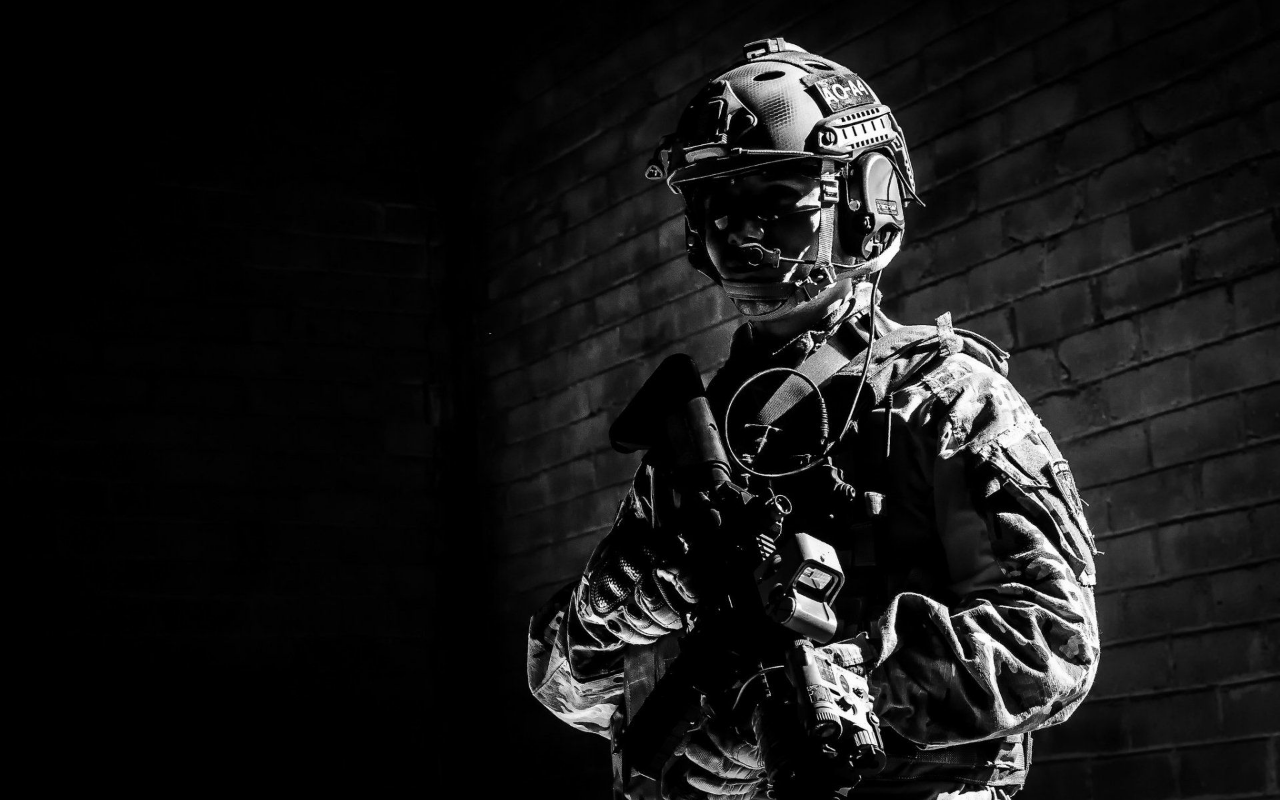
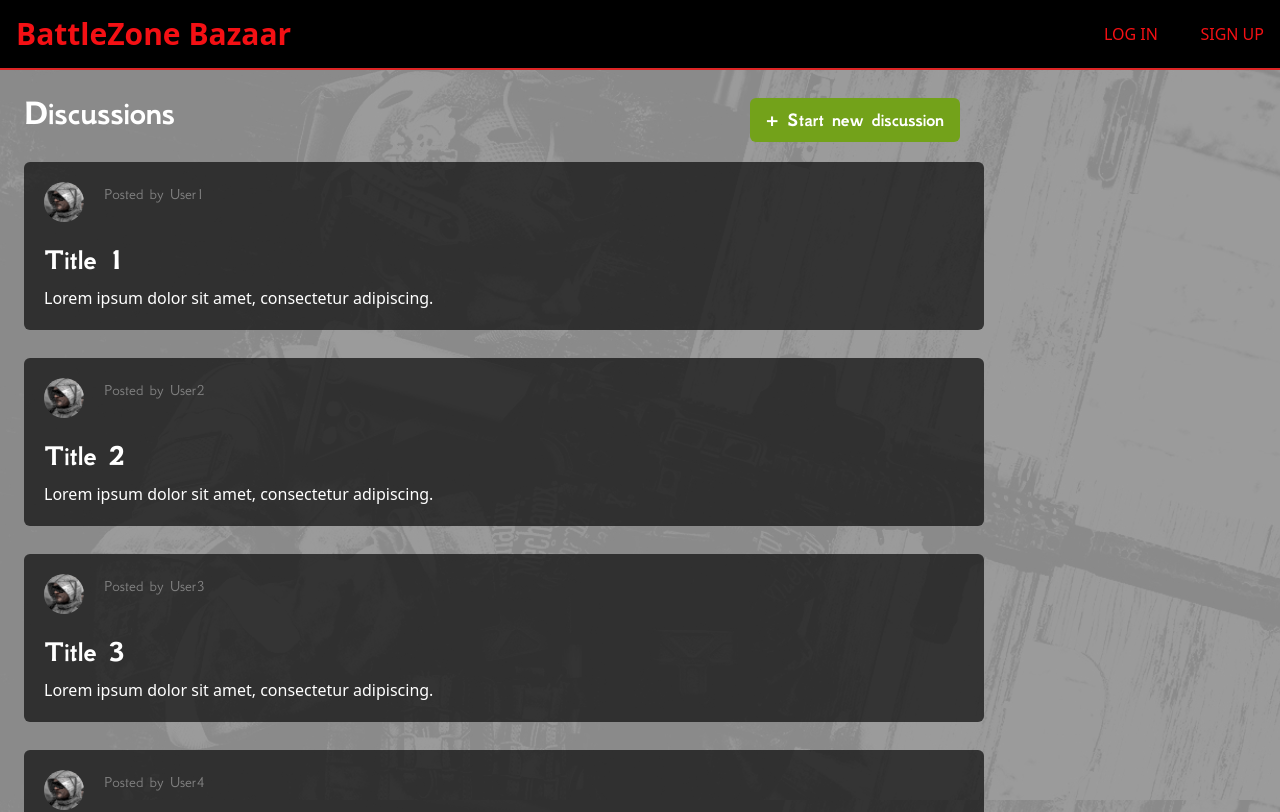
Before and after one commit to Georgi1102/battlezone_bazaar, a React (Create React App) app in the folder client/battle_zone/: page /forum in a window 1280 px wide. Before the commit this address had no page. Shown: the top 812 px of the page. Built offline with nearby package versions, Linux system fonts and the light colour scheme.

Commit message:
Add forum page

```diff
--- a/client/battle_zone/src/App.js
+++ b/client/battle_zone/src/App.js
@@ -2,6 +2,7 @@ import { Route, Routes } from "react-router-dom";
 import Home from  "./pages/Home.jsx"
 import Login from "./pages/Login.jsx";
 import SignUp from "./pages/SignUp.jsx";
+import Forum from "./pages/Forum.jsx";
 import ProductDetails from "./pages/ProductDetails.jsx";
 
 function App() {
@@ -12,6 +13,7 @@ function App() {
 				<Route path="/login" element={<Login />} />
 				<Route path="/signUp" element={<SignUp />} />
         <Route path="/productDetails" element={<ProductDetails />} />
+        <Route path="/forum" element={<Forum />} />
 			</Routes>
     </div>
   );
--- /dev/null
+++ b/client/battle_zone/src/pages/Forum.jsx
@@ -0,0 +1,58 @@
+import React, { useState, useEffect } from "react";
+import { useNavigate } from "react-router-dom";
+import NavigationBar from "../components/NavigationBar";
+import Footer from "../components/Footer";
+import "../style.css";
+import pfp from "../images/pfp.jpg";
+
+export default function Forum() {
+    const [discussions, setDiscussions] = useState([])
+    const navigate = useNavigate()
+
+    const fetchData = async () => {
+        const mockData = [
+            { id: 1, pfp:  pfp, username: 'User1', title: 'Title 1', description: 'Lorem ipsum dolor sit amet, consectetur adipiscing.' },
+            { id: 2, pfp:  pfp, username: 'User2', title: 'Title 2', description: 'Lorem ipsum dolor sit amet, consectetur adipiscing.' },
+            { id: 3, pfp:  pfp, username: 'User3', title: 'Title 3', description: 'Lorem ipsum dolor sit amet, consectetur adipiscing.' },
+            { id: 4, pfp:  pfp, username: 'User4', title: 'Title 4', description: 'Lorem ipsum dolor sit amet, consectetur adipiscing.' },
+            { id: 5, pfp:  pfp, username: 'User5', title: 'Title 5', description: 'Lorem ipsum dolor sit amet, consectetur adipiscing.' },
+        ]
+
+        return mockData
+    }
+
+    useEffect(() => {
+        fetchData().then((data) => {
+          setDiscussions(data)
+        })
+      }, [])
+
+    // navigate to the discussion details
+
+    return (
+        <div className="flex bg-forum-img flex-col w-full min-h-screen">
+            <NavigationBar></NavigationBar>
+            <div  className="grid lg:grid-cols-2 md:grid-cols-2 sm:grid-cols-1 text-justify w-3/4">
+                <div>
+                    <h1 className="font-gfsNeohellenicBold text-white text-4xl mt-6 ml-6">Discussions</h1>
+                </div>
+                <div className="lg:justify-self-end md:justify-self-end sm:justify-self-start sm:ml-6">
+                    <button className="mt-7 w-70 rounded-md text-white text-xl font-gfsNeohellenicBold bg-green py-2 px-4 flex justify-center">+ Start new discussion</button>
+                </div>
+                </div>
+            <div className="grid grid-col gap-7 ml-6 mt-5 w-3/4">
+                { discussions.map((discussion) => (
+                    <div key={discussion.id} className='bg-dark-gray p-5 rounded-md text-white'>
+                        <div className="flex flex-cols-2 columns-2xs gap-5">
+                            <img src={pfp} alt="" className="w-10 rounded-full"/>
+                            <span className="font-gfsNeohellenicRegular text-base text-gray">Posted by {discussion.username}</span>
+                        </div>
+                        <h2 className="font-gfsNeohellenicBold text-3xl mt-5 mb-2">{discussion.title}</h2>
+                        <p>{discussion.description}</p>
+                    </div>
+                ))};
+            </div>
+            <Footer></Footer>
+        </div>
+    );
+}
--- a/client/battle_zone/src/tailwind.css
+++ b/client/battle_zone/src/tailwind.css
@@ -89,6 +89,13 @@
   background-color: rgba(115, 162, 26);
 }
 
+.bg-forum-img {
+  background-image: url("./images/fotor-202401040410.jpg");
+  background-size: cover;
+  background-position: center;
+  background-attachment: fixed;
+}
+
 .text-red{
   color: #f41014;
 }
```
Also changed, not shown: client/battle_zone/src/images/pfp.jpg (added).
